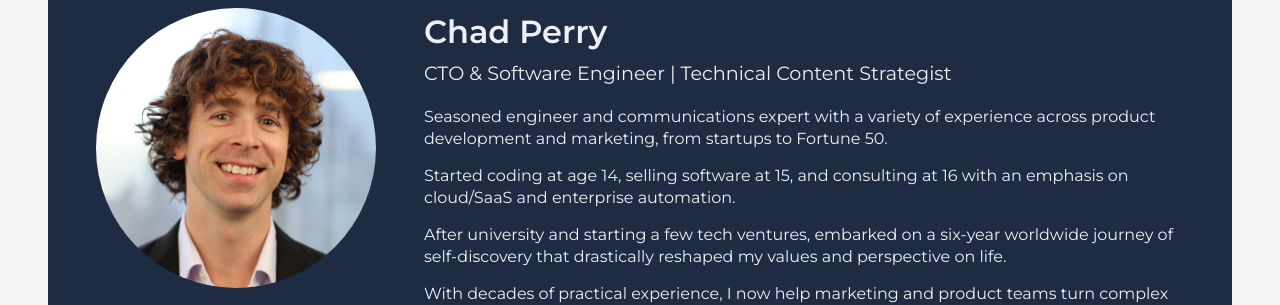
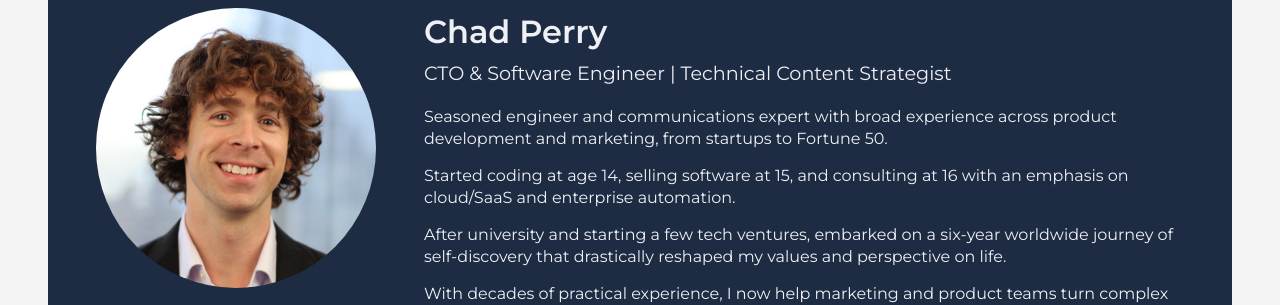
Before and after one commit to iostrategics/www, a Jekyll site: the page built from index.html, in a window 1280 px wide. Shown: the part 1168-1473 px from the top of the page. Built offline with Jekyll 4.4.1, drawn with Linux system fonts in a browser that asks for light colours.

Commit message:
Update index.html

```diff
--- a/index.html
+++ b/index.html
@@ -90,7 +90,7 @@ layout: main-page
 			<div class="page-about__bio">
 				<h2 class="title">Chad Perry</h2>
 				<p class="subtitle">CTO &amp; Software Engineer | Technical Content Strategist</p>
-				<p>Seasoned engineer and communications expert with a variety of experience across product development and marketing, from startups to Fortune 50.</p>
+				<p>Seasoned engineer and communications expert with broad experience across product development and marketing, from startups to Fortune 50.</p>
 				<p>Started coding at age 14, selling software at 15, and consulting at 16 with an emphasis on cloud/SaaS and enterprise automation.</p>
 				<p>After university and starting a few tech ventures, embarked on a six-year worldwide journey of self-discovery that drastically reshaped my values and perspective on life.</p>
 				<p>With decades of practical experience, I now help marketing and product teams turn complex ideas into powerful content, killer features, and happy customers.</p>
```
